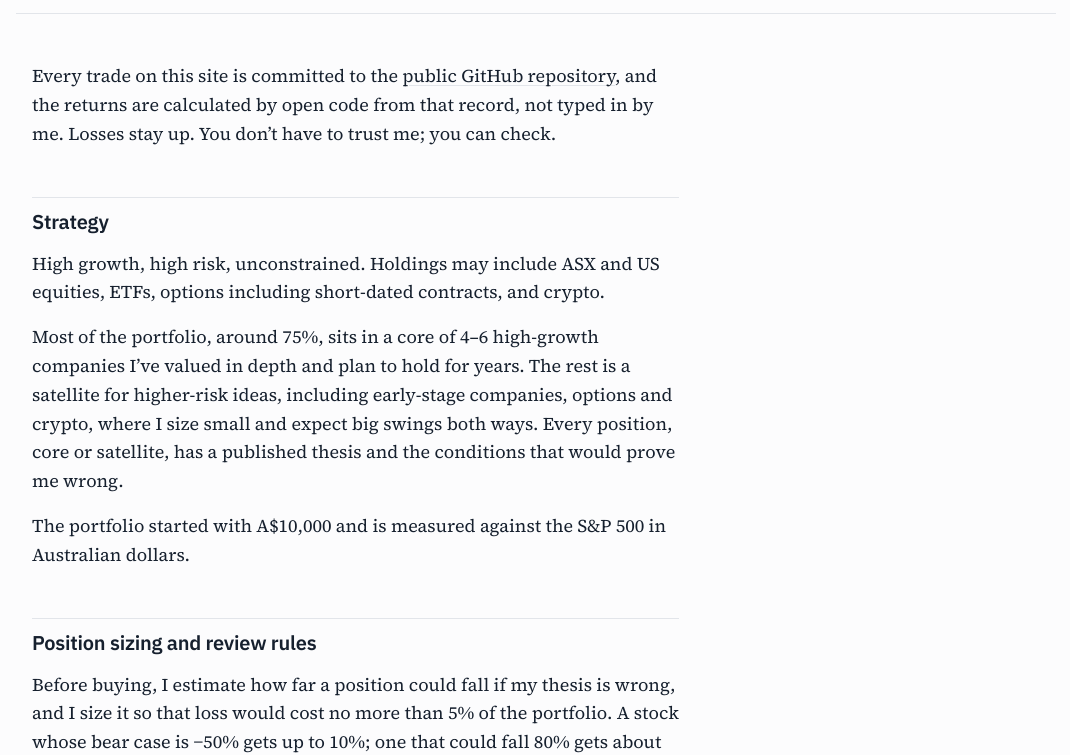
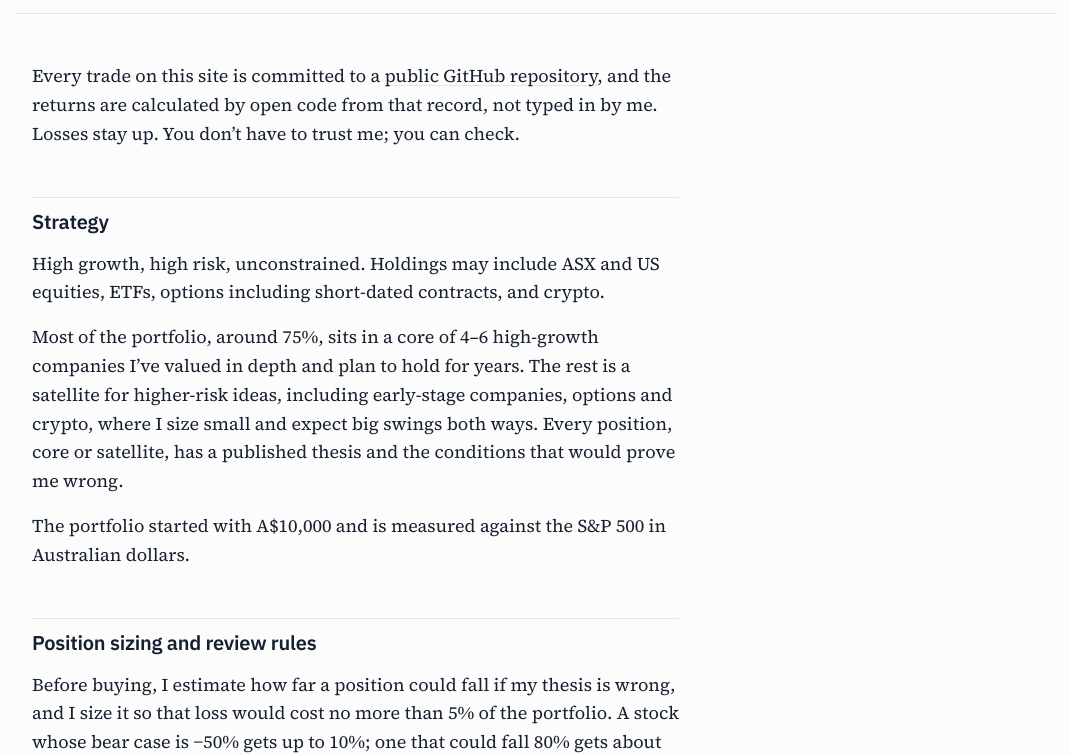
Before and after one commit to dreamscraper12/AlphaSeek, an Astro site: page /AlphaSeek/method in a window 1280 px wide. Shown: the part 45-800 px from the top of the page, without its empty margins (104-1174 px from the left). Built offline with nearby package versions, Linux system fonts and the light colour scheme; Astro itself is replaced by a stand-in of ours.

Commit message:
Fix formatting of GitHub repository link

```diff
--- a/src/content/pages/method.md
+++ b/src/content/pages/method.md
@@ -2,7 +2,7 @@
 title: Method
 ---
 
-Every trade on this site is committed to the [public GitHub repository](https://github.com/dreamscraper12/AlphaSeek), and the returns are calculated by open code from that record, not typed in by me. Losses stay up. You don't have to trust me; you can check.
+Every trade on this site is committed to a [public GitHub repository](https://github.com/dreamscraper12/AlphaSeek), and the returns are calculated by open code from that record, not typed in by me. Losses stay up. You don't have to trust me; you can check.
 
 ## Strategy
 
```
